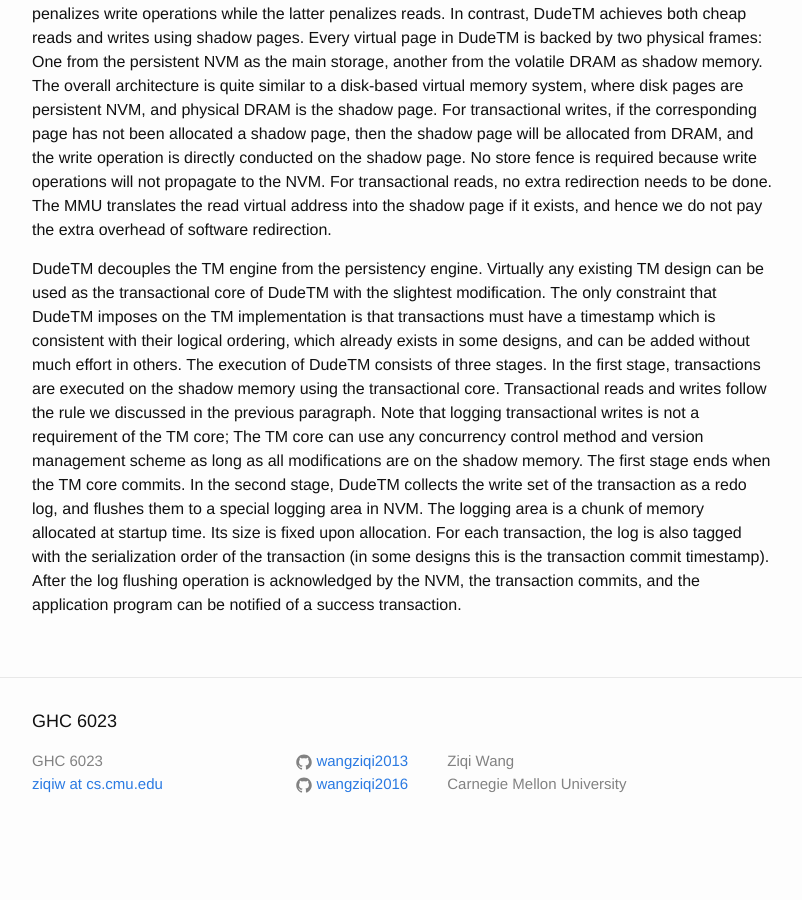
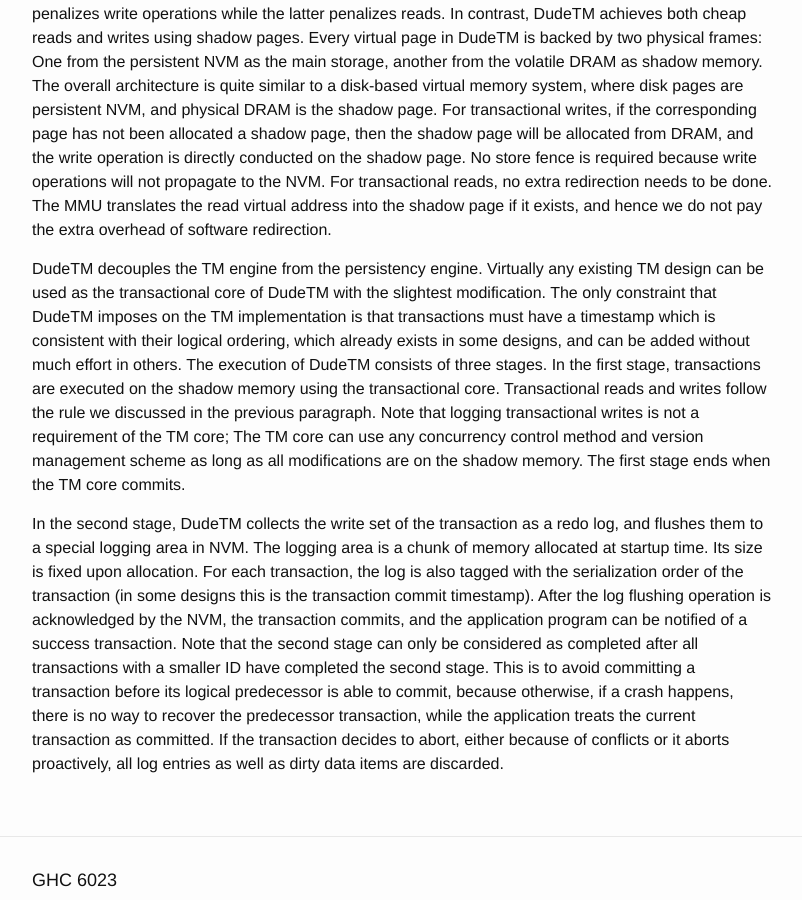
Before and after one commit to wangziqi2013/wangziqi2013.github.io, a Jekyll site: the page built from _posts/2019-01-10-dudetm.markdown, in a window 1280 px wide and 900 px high, scrolled down 1240 px. Shown: the whole window, without its empty margins (238-1040 px from the left). Built offline with Jekyll 4.4.1, drawn with Linux system fonts in a browser that asks for light colours; before the commit the page ends 2095 px from its top, so only the background shows below that.

Commit message:
Adding flush order

```diff
--- a/_posts/2019-01-10-dudetm.markdown
+++ b/_posts/2019-01-10-dudetm.markdown
@@ -57,9 +57,14 @@ in some designs, and can be added without much effort in others. The execution o
 the first stage, transactions are executed on the shadow memory using the transactional core. Transactional reads and
 writes follow the rule we discussed in the previous paragraph. Note that logging transactional writes is not a requirement
 of the TM core; The TM core can use any concurrency control method and version management scheme as long as all
-modifications are on the shadow memory. The first stage ends when the TM core commits. In the second stage, DudeTM
-collects the write set of the transaction as a redo log, and flushes them to a special logging area in NVM. The logging
-area is a chunk of memory allocated at startup time. Its size is fixed upon allocation. For each transaction, the log
-is also tagged with the serialization order of the transaction (in some designs this is the transaction commit timestamp).
-After the log flushing operation is acknowledged by the NVM, the transaction commits, and the application program can
-be notified of a success transaction.
+modifications are on the shadow memory. The first stage ends when the TM core commits.
+
+In the second stage, DudeTM collects the write set of the transaction as a redo log, and flushes them to a special logging
+area in NVM. The logging area is a chunk of memory allocated at startup time. Its size is fixed upon allocation. For each
+transaction, the log is also tagged with the serialization order of the transaction (in some designs this is the transaction
+commit timestamp). After the log flushing operation is acknowledged by the NVM, the transaction commits, and the application
+program can be notified of a success transaction. Note that the second stage can only be considered as completed after all
+transactions with a smaller ID have completed the second stage. This is to avoid committing a transaction before its
+logical predecessor is able to commit, because otherwise, if a crash happens, there is no way to recover the predecessor
+transaction, while the application treats the current transaction as committed. If the transaction decides to abort, either
+because of conflicts or it aborts proactively, all log entries as well as dirty data items are discarded.
```
